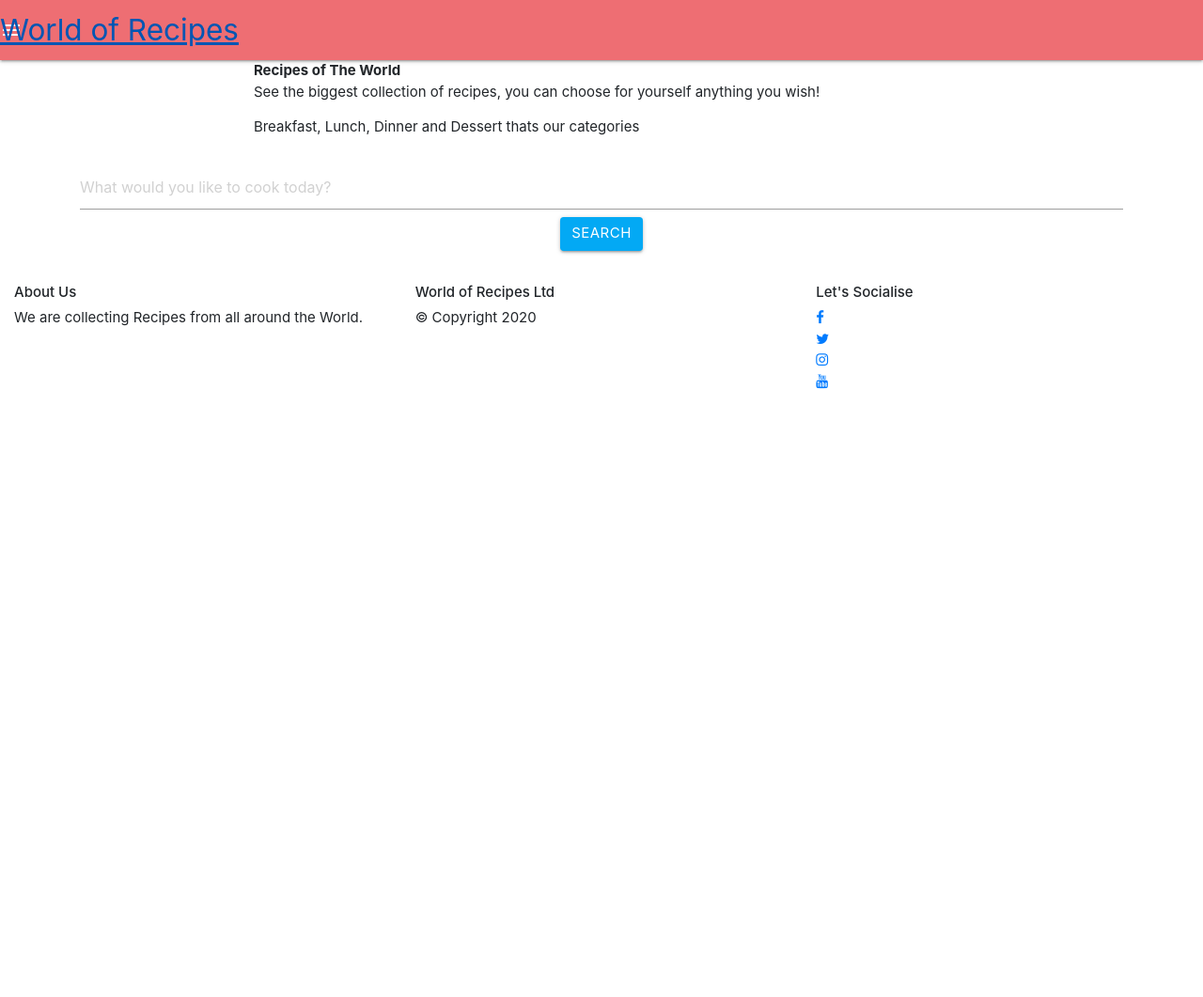
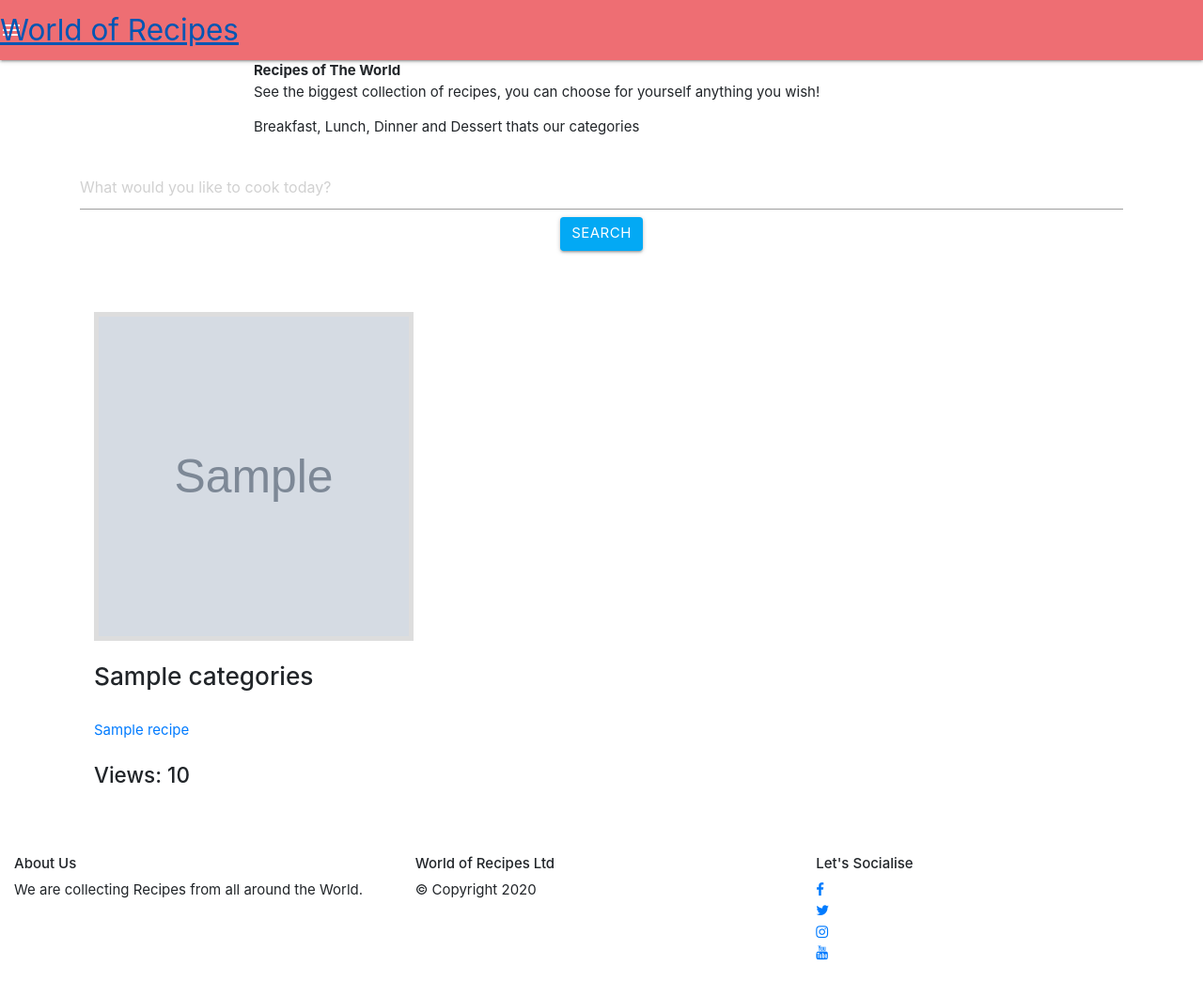
Before and after one commit to MarzDell/worldofrecipes, a Flask app: page /view_recipe in a window 1280 px wide. Shown: the whole page at 94% size. Before the commit the page ends 414 px from the top, so only its background shows below. Run offline with Flask 2, Linux system fonts and the light colour scheme; grey boxes marked "Sample" are stand-in pictures; a database or web service that is not in the repository returns one stand-in record (values such as "Sample title"); some libraries are stand-ins or nearby versions.

Commit message:
Added to view.html option to see individual recipe

```diff
--- /dev/null
+++ b/.c9/metadata/environment/templates/individual_recipe.html
@@ -0,0 +1 @@
+{"changed":false,"filter":false,"title":"individual_recipe.html","tooltip":"/templates/individual_recipe.html","value":"","undoManager":{"mark":-1,"position":-1,"stack":[]},"ace":{"folds":[],"scrolltop":0,"scrollleft":0,"selection":{"start":{"row":0,"column":0},"end":{"row":0,"column":0},"isBackwards":false},"options":{"guessTabSize":true,"useWrapMode":false,"wrapToView":true},"firstLineState":0},"timestamp":1580403551299}
--- a/app.py
+++ b/app.py
@@ -27,6 +27,15 @@ def view_recipe():
     records = list(mongo.db.recipes.find())
     return render_template('view.html', recipes=records)
 
+@app.route('/view_specific/<recipe_id>', methods=['GET', 'POST'])
+def view_specific():
+    mongo.db.recipes.update({'_id': ObjectId(recipe_id)},
+                            {'$inc': {'views': 1}})
+    the_recipe = mongo.db.recipes.find_one({'_id': ObjectId(recipe_id)})
+    all_categories = mongo.db.categories.find()
+    return render_template('individual_recipe.html',
+                            recipe=the_recipe, categories=all_categories)
+
 @app.route('/add_recipe')
 def add_recipe():
     return render_template('insert.html',
@@ -47,6 +56,13 @@ def search():
     results = mongo.db.recipes.find(find)
     return render_template('view.html', recipes=results, count=results.count())
 
+@app.route('/count/<recipe_id>', methods=['GET', 'POST'])
+def count():
+    count = mongo.db.recipes.find({'_id': ObjectId(recipe_id)})
+    mongo.db.recipes.update({'_id': ObjectId(recipe_id)},
+                            {'$inc':{'view': 1}})
+    return render_template('view.html', recipe=count)
+
 @app.route('/stat')
 def stat():
     return render_template('statistic.html')
--- a/templates/view.html
+++ b/templates/view.html
@@ -23,5 +23,29 @@
     </div>
 </div>
 
+<div class='container'>
+    <div class='row'>
+        {% for recipe in recipes %}
+        <div class='col-xs-12 col-md-4'>
+            <a href="{{ url_for('view_specific', recipe_id=recipe._id) }}">
+                <img style='height: 350px; width:100%; border: solid 5px #ddd; margin-top: 30px;'
+                src='{{ recipe.img }}' alt='Image'>
+            </a>
+            <br>
+            <br>
+            <h3>{{ recipe.categories }}</h3>
+            <a href="{{ url_for('view_specific', recipe_id=recipe._id) }}">
+               <br>
+               <span class='title'>{{ recipe.title }}</span>
+            </a>
+            <br>
+            <br>
+            <h4>Views: {{ recipe.views }}</h4>
+            <br>
+            <br>
+        </div>
+        {% endfor %}
+    </div>
+</div>
 
 {% endblock %}
```
Also changed, not shown: .c9/metadata/environment/app.py (+1 -1 lines), .c9/metadata/environment/templates/index.html (+1 -1 lines), .c9/metadata/environment/templates/insert.html (+1 -1 lines), .c9/metadata/environment/templates/view.html (+1 -1 lines), templates/individual_recipe.html (added), 1 other file.
